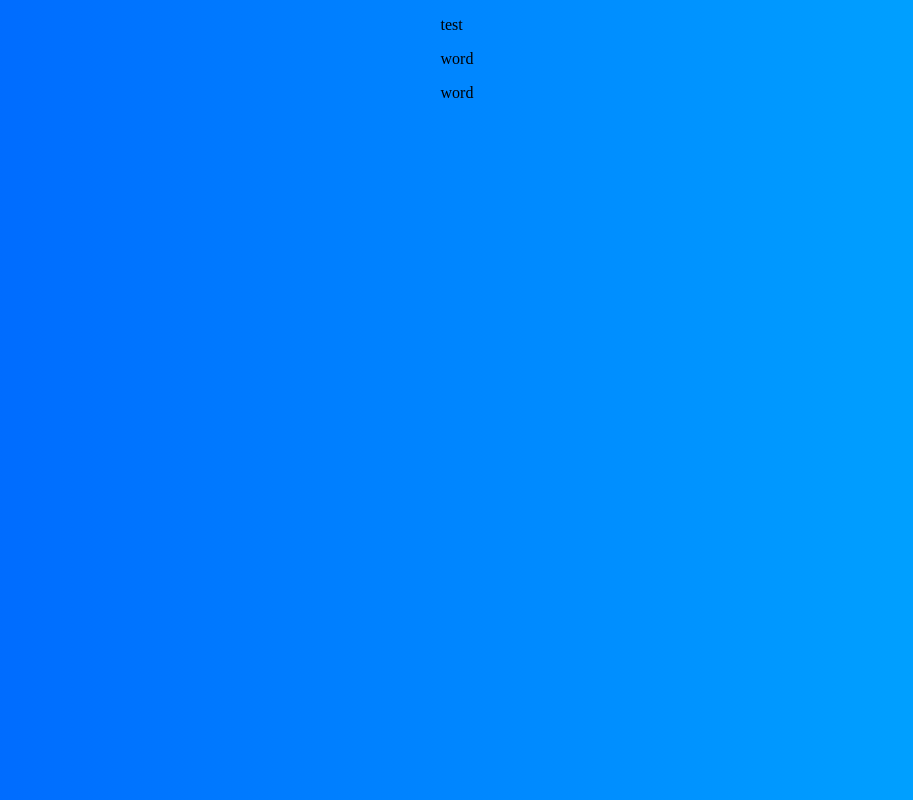
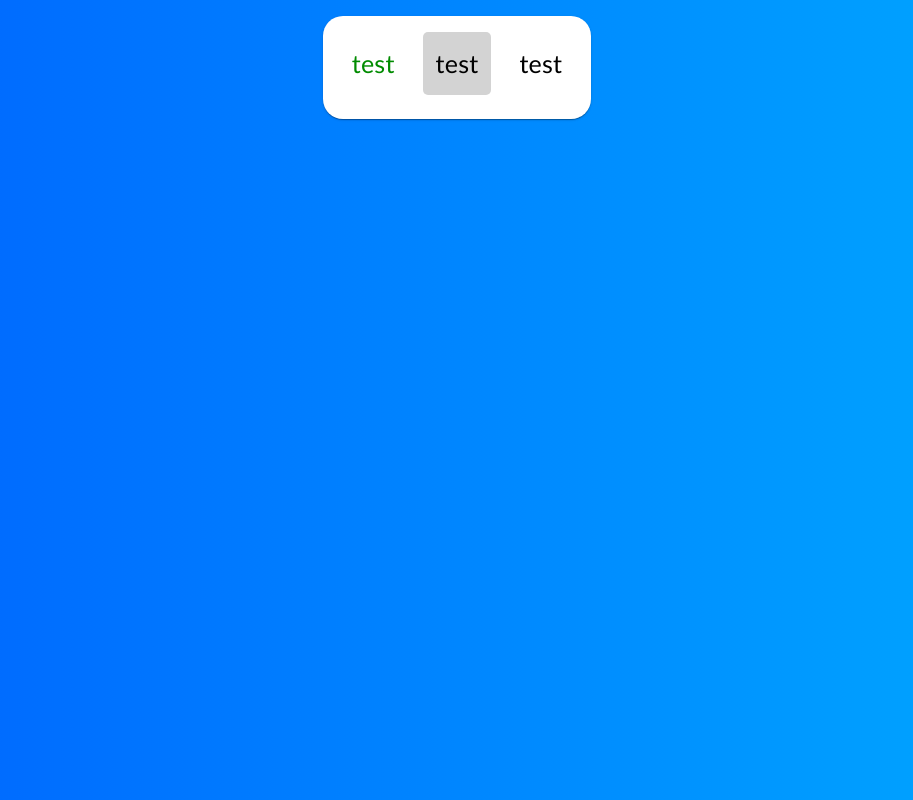
Before and after one commit to odev954/typing-game, a React app: page / in a window 1280 px wide. Shown: the whole page, without its empty margins (183-1096 px from the left). Built offline with nearby package versions, Linux system fonts and the light colour scheme.

Commit message:
styled word tracker

```diff
--- a/src/components/TypeTracker/TypeTracker.css
+++ b/src/components/TypeTracker/TypeTracker.css
@@ -0,0 +1,34 @@
+.tracker.display-card {
+    width: fit-content;
+    height: fit-content;
+    margin: 1em;
+    border-radius: 20px;
+    justify-content: center;
+}
+
+.tracker.word.completed {
+    color: rgb(0, 139, 0);
+    font-family: Calibri;
+    font-size: 25px;
+    background-color: transparent;
+    padding: .5em;
+    border-radius: 5px;
+}
+
+.tracker.word.current {
+    font-family: Calibri;
+    font-size: 25px;
+    color: black;
+    background-color: rgb(211, 211, 211);
+    padding: .5em;
+    border-radius: 5px;
+}
+
+.tracker.word.regular {
+    color: black;
+    font-family: Calibri;
+    font-size: 25px;
+    background-color: transparent;
+    padding: .5em;
+    border-radius: 5px;
+}
--- a/src/components/TypeTracker/TypeTracker.tsx
+++ b/src/components/TypeTracker/TypeTracker.tsx
@@ -1,6 +1,9 @@
-import React from "react";
+import React, { useCallback, useEffect } from "react";
 import useTrackerLogic from "src/hooks/useTrackerLogic/useTrackerLogic";
-import './TypeTracker.css'
+import Grid from '@mui/material/grid';
+import { Typography, Card, CardContent } from "@mui/material";
+import sliceToChuncks from "src/utilities/sliceToChuncks";
+import './TypeTracker.css';
 
 interface TypeTrackerProps {
     Text: string
@@ -8,17 +11,39 @@ interface TypeTrackerProps {
 
 export default function TypeTracker(props: TypeTrackerProps) : JSX.Element
 {
-    const [status, updateStatus] = useTrackerLogic(props.Text);
+    const [status, updateTrackerStatus] = useTrackerLogic(props.Text);
 
+    let sections : string[][] = sliceToChuncks(status.Words, 5);
 
+    useEffect(() => {
+        updateTrackerStatus('test');
+
+    }, []);
 
     return (
-        <div>
-            { status.Words.slice(0, status.Position).map((word) => <p className='word completed'> word </p>)}
+        <Card className="tracker display-card">
+            <CardContent>
+                {
+                    sections.map((section) =>
+                        <Grid container spacing={2}>
+                            {
+                                section.map((word, index) =>
+                                    <Grid item>
+                                        <Typography
+                                            className={`tracker word ${
+                                                index === status.Position ? "current" :
+                                                    index < status.Position ? "completed" : 'regular'
+                                            }`}>
+                                                {word}
+                                        </Typography>
+                                    </Grid>
+                                )
+                            }
+                        </Grid>
+                    )
+                }
+            </CardContent>
+        </Card>
 
-            <p className='word current'> { status.Words[status.Position] } </p>
-
-            { status.Words.slice(status.Position + 1).map((word) => <p className='word uncompleted'> word </p>)}
-        </div>
     )
 }
--- /dev/null
+++ b/src/utilities/sliceToChuncks.ts
@@ -0,0 +1,17 @@
+export default function sliceToChuncks<T>(array: T[], maxSize: number): T[][] {
+    let sections: T[][] = [];
+    let sectionsIndex = 0;
+    let count = 0;
+
+    sections.push([])
+    array.forEach((element) => {
+        if(count === maxSize) {
+            sectionsIndex++;
+            count = 0;
+            sections.push([]);
+        }
+        sections[sectionsIndex].push(element);
+    })
+
+    return sections;
+}
```
